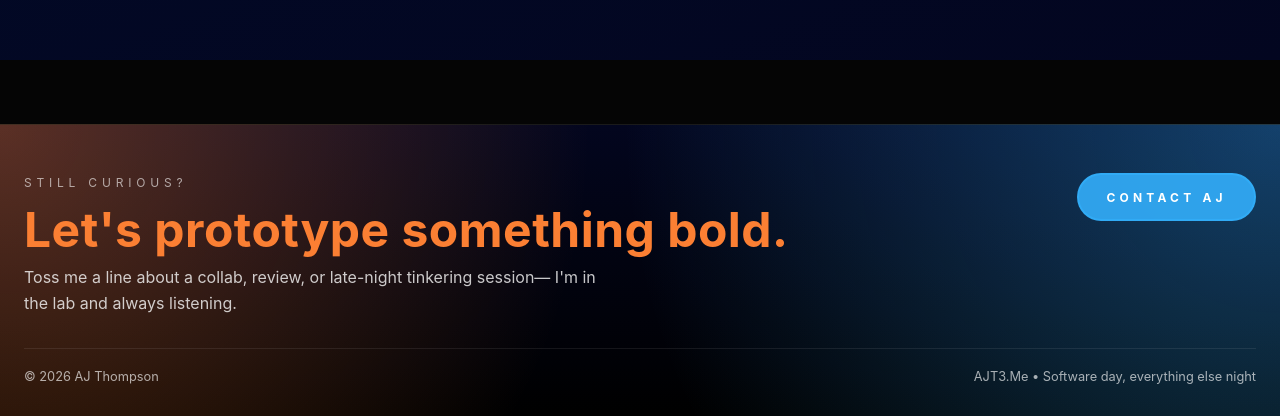
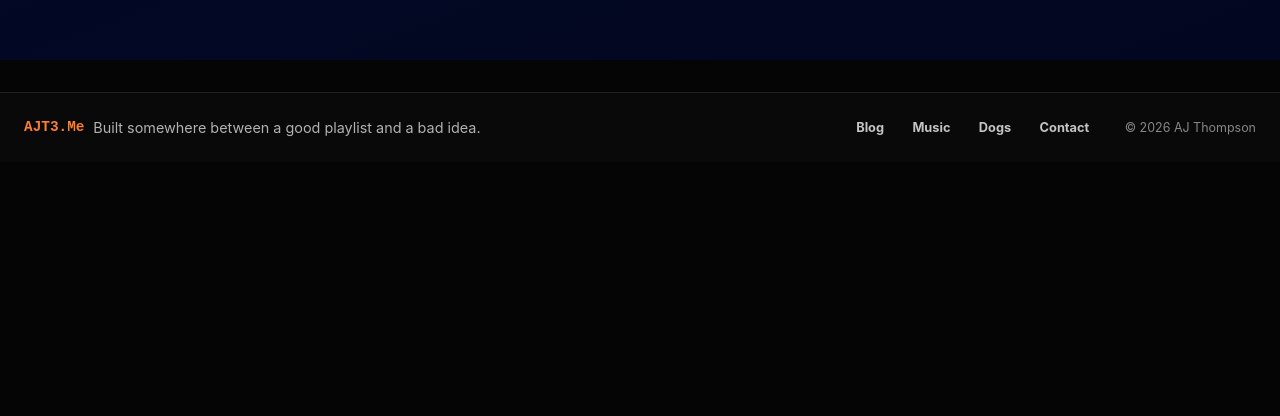
Before and after one commit to alvinjr45/me, a React (Create React App) app: page /music in a window 1280 px wide. Shown: the part 2612-3028 px from the top of the page. After the commit the page ends 2774 px from the top, so only its background shows below. Built offline with nearby package versions, Linux system fonts and the light colour scheme; no server answers.

Commit message:
Website improvements

```diff
--- a/src/components/Footer.css
+++ b/src/components/Footer.css
@@ -1,79 +1,89 @@
 .site-footer {
   width: 100%;
-  padding: 3rem 1.5rem 2rem;
-  background: radial-gradient(circle at top left, rgba(255, 127, 51, 0.35), transparent 45%),
-    radial-gradient(circle at top right, rgba(51, 175, 251, 0.35), transparent 50%),
-    linear-gradient(180deg, rgba(3, 6, 32, 0.95), rgba(0, 0, 0, 0.9));
+  display: grid;
+  grid-template-columns: minmax(0, 1fr) auto auto;
+  align-items: center;
+  gap: 1rem 1.5rem;
+  padding: 1.15rem 1.5rem;
+  background: rgba(10, 10, 10, 0.92);
   color: var(--color-text);
   border-top: 1px solid rgba(255, 255, 255, 0.1);
-  margin-top: 4rem;
+  margin-top: 2rem;
 }
 
-.footer-cta {
+.footer-signoff {
+  display: flex;
+  flex-wrap: wrap;
+  align-items: center;
+  gap: 0.55rem;
+  min-width: 0;
+}
+
+.footer-signoff__name {
+  margin: 0;
+  color: var(--color-main);
+  font-family: 'Source Code Pro', monospace;
+  font-size: 0.9rem;
+  font-weight: 700;
+}
+
+.footer-signoff__line {
+  margin: 0;
+  color: rgba(249, 249, 249, 0.7);
+  font-size: 0.9rem;
+  line-height: 1.35;
+}
+
+.footer-links {
   display: flex;
   align-items: center;
-  justify-content: space-between;
-  gap: 2rem;
-  padding-bottom: 2rem;
-  border-bottom: 1px solid rgba(255, 255, 255, 0.08);
+  gap: 0.35rem;
 }
 
-.footer-cta__pretitle {
-  text-transform: uppercase;
-  letter-spacing: 0.4em;
-  font-size: 0.75rem;
-  color: rgba(255, 255, 255, 0.6);
-  margin: 0 0 0.5rem;
+.footer-links a {
+  display: inline-flex;
+  align-items: center;
+  min-height: 2rem;
+  padding: 0.3rem 0.65rem;
+  border: 1px solid transparent;
+  border-radius: 999px;
+  color: rgba(249, 249, 249, 0.78);
+  font-size: 0.8rem;
+  font-weight: 700;
+  transition: border-color 0.2s ease, color 0.2s ease, background 0.2s ease;
 }
 
-.footer-cta__title {
-  margin: 0;
-  font-size: clamp(2.2rem, 4vw, 3rem);
-  color: var(--color-main);
+.footer-links a:hover,
+.footer-links a:focus-visible {
+  background: rgba(51, 175, 251, 0.12);
+  border-color: rgba(51, 175, 251, 0.35);
+  color: var(--color-accent);
 }
 
-.footer-cta__body {
-  margin: 0.35rem 0 0;
-  max-width: 36rem;
-  color: rgba(249, 249, 249, 0.8);
+.footer-links a:focus-visible {
+  outline: 0;
 }
 
-.footer-cta__button {
-  align-self: flex-start;
-  text-transform: uppercase;
-  letter-spacing: 0.35em;
-  font-size: 0.75rem;
-  font-weight: 700;
-  padding: 0.9rem 1.7rem;
-  border-radius: 999px;
-  border: 2px solid rgba(51, 175, 251, 0.7);
-  background: rgba(51, 175, 251, 0.9);
-  color: #fff;
-  transition: transform 0.3s ease, box-shadow 0.3s ease;
-}
-
-.footer-cta__button:hover {
-  transform: translateY(-2px);
-  box-shadow: 0 10px 30px rgba(51, 175, 251, 0.35);
-}
-
-.footer-meta {
-  margin-top: 1.25rem;
-  display: flex;
-  justify-content: space-between;
-  flex-wrap: wrap;
-  gap: 0.75rem;
-  font-size: 0.8rem;
-  color: rgba(255, 255, 255, 0.65);
+.footer-fineprint {
+  color: rgba(249, 249, 249, 0.52);
+  font-size: 0.78rem;
+  white-space: nowrap;
 }
 
 @media (max-width: 768px) {
-  .footer-cta {
-    flex-direction: column;
+  .site-footer {
+    grid-template-columns: 1fr;
+    gap: 0.8rem;
+    padding: 1rem;
+    text-align: center;
   }
 
-  .footer-cta__button {
-    align-self: stretch;
-    text-align: center;
+  .footer-signoff,
+  .footer-links {
+    justify-content: center;
+  }
+
+  .footer-fineprint {
+    white-space: normal;
   }
 }
--- a/src/components/Footer.jsx
+++ b/src/components/Footer.jsx
@@ -1,4 +1,5 @@
 import React from 'react';
+import { Link } from 'react-router-dom';
 import './Footer.css';
 
 const WEBSITE_URL = 'https://ajt3.website';
@@ -6,22 +7,20 @@ const WEBSITE_URL = 'https://ajt3.website';
 export default function Footer() {
   return (
     <footer className="site-footer">
-      <div className="footer-cta">
-        <div>
-          <p className="footer-cta__pretitle">Still curious?</p>
-          <h3 className="footer-cta__title">Let&apos;s prototype something bold.</h3>
-          <p className="footer-cta__body">
-            Toss me a line about a collab, review, or late-night tinkering session—
-            I&apos;m in the lab and always listening.
-          </p>
-        </div>
-        <a className="footer-cta__button" href={WEBSITE_URL}>
-          Contact AJ
-        </a>
+      <div className="footer-signoff">
+        <p className="footer-signoff__name">AJT3.Me</p>
+        <p className="footer-signoff__line">Built somewhere between a good playlist and a bad idea.</p>
       </div>
-      <div className="footer-meta">
+
+      <nav className="footer-links" aria-label="Footer navigation">
+        <Link to="/blog">Blog</Link>
+        <Link to="/music">Music</Link>
+        <Link to="/dogs">Dogs</Link>
+        <a href={WEBSITE_URL}>Contact</a>
+      </nav>
+
+      <div className="footer-fineprint">
         <span>© {new Date().getFullYear()} AJ Thompson</span>
-        <span>AJT3.Me • Software day, everything else night</span>
       </div>
     </footer>
   );
```
